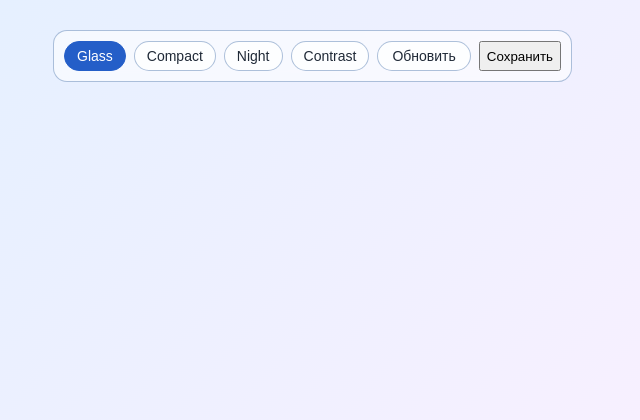
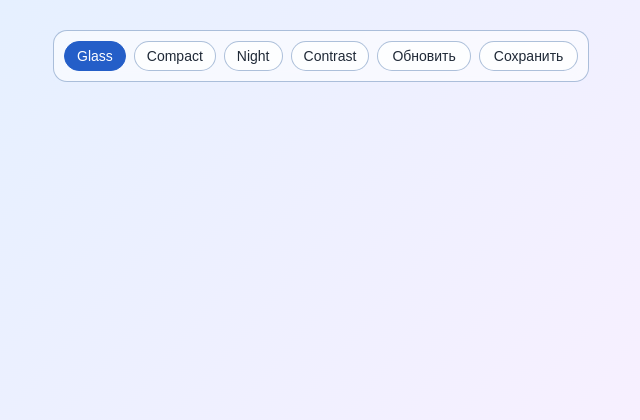
Before and after one commit to aleksandrmalinoko/sfera_kanban, a Flask app: page /kanban in a window 1280 px wide. Shown: the top 420 px of the page, without its empty margins (27-667 px from the left). Run offline with Flask 3, Linux system fonts and the light colour scheme; parts of the project's set-up code (start-up, migrations or seed data) failed here and were passed over.

Commit message:
Унифицировать стиль кнопки «Сохранить» с остальными кнопками
Co-Authored-By: Claude Sonnet 4.6 <noreply@anthropic.com>

```diff
--- a/templates/kanban.html
+++ b/templates/kanban.html
@@ -252,7 +252,7 @@
       <button class="theme-btn" data-theme="night" onclick="setTheme('night')">Night</button>
       <button class="theme-btn" data-theme="contrast" onclick="setTheme('contrast')">Contrast</button>
       <button id="refresh-btn" class="refresh-btn" onclick="refreshTasks()">Обновить</button>
-      <button id="exportBtn" class="btn btn-primary">Сохранить</button>
+      <button id="exportBtn" class="refresh-btn">Сохранить</button>
     </div>
 
     <div id="kanban-areas">
```
